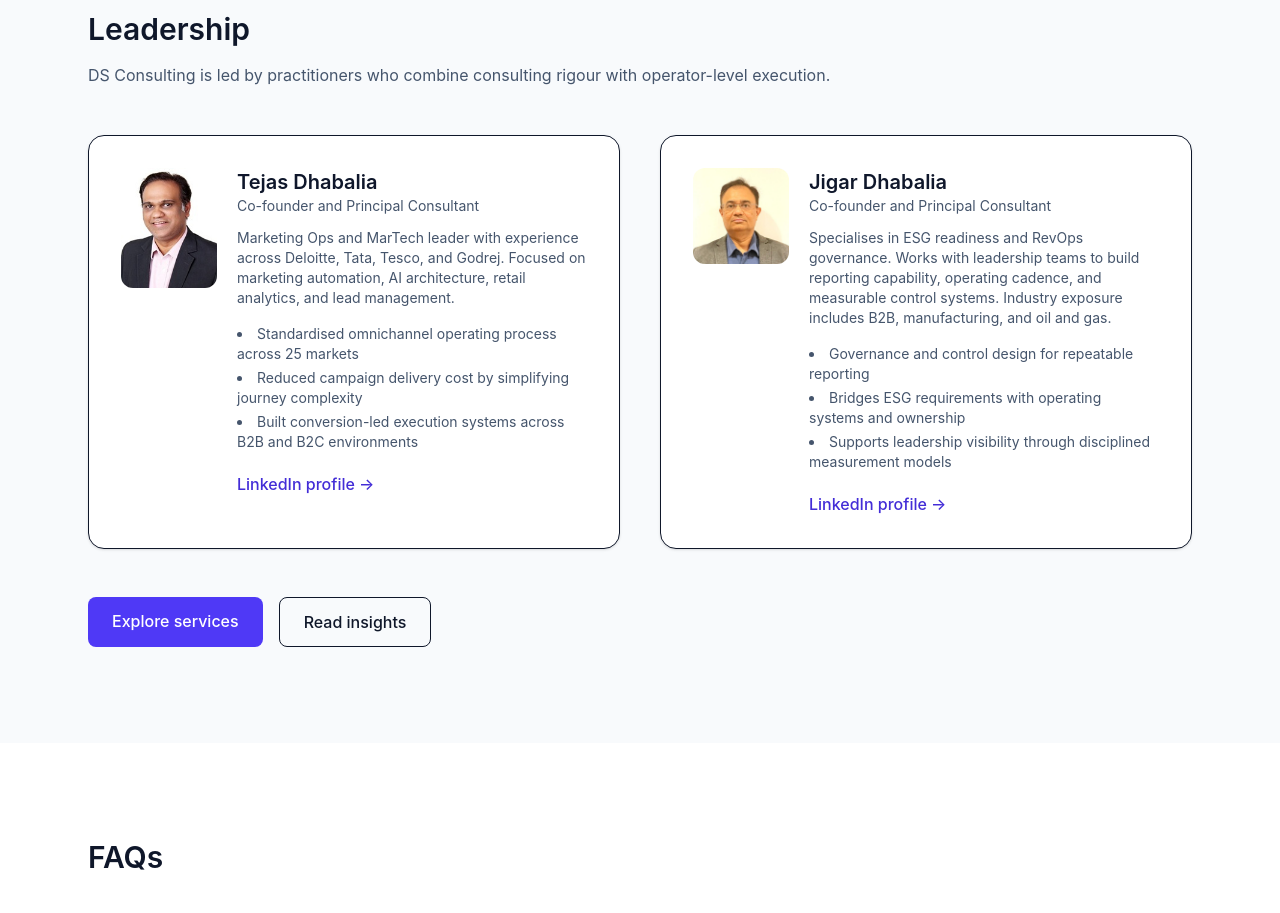
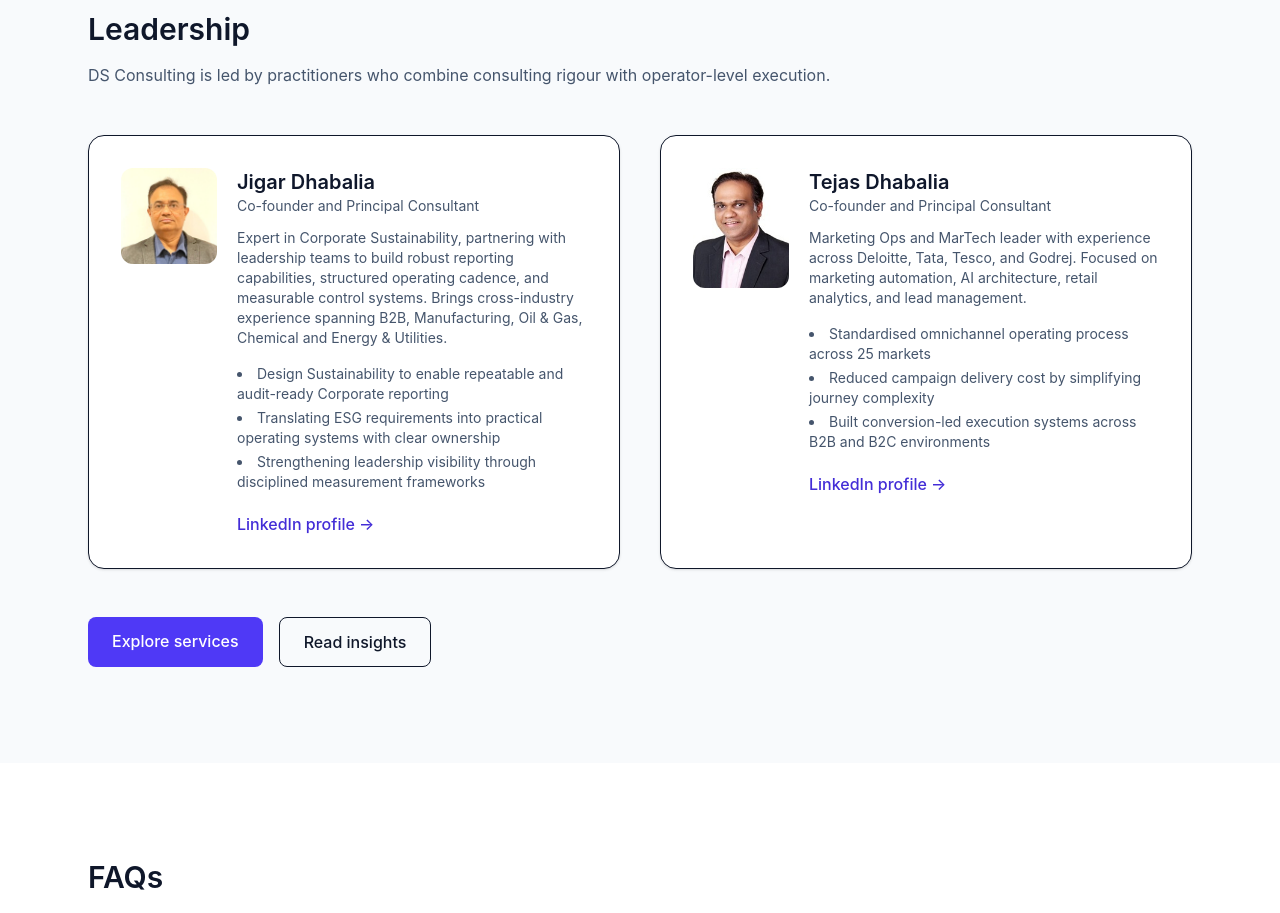
Before and after one commit to tejasdhabalia/esg-consult, a Next.js app: page /about in a window 1280 px wide. Shown: the part 2240-3153 px from the top of the page. Built offline with nearby package versions, Linux system fonts and the light colour scheme.

Commit message:
Update page.tsx

```diff
--- a/src/app/about/page.tsx
+++ b/src/app/about/page.tsx
@@ -204,7 +204,43 @@ export default function AboutPage() {
           </p>
 
           <div className="grid md:grid-cols-2 gap-10 mt-12">
-            {/* Tejas */}
+            {/* Jigar */}
+            <div className="bg-white border rounded-2xl p-8 shadow-sm">
+              <div className="flex items-start gap-5">
+                <Image
+                  src="/team/jigar.jpg"
+                  alt="Jigar Dhabalia"
+                  width={96}
+                  height={96}
+                  className="rounded-xl object-cover"
+                />
+                <div className="flex-1">
+                  <div className="text-xl font-semibold text-slate-900">Jigar Dhabalia</div>
+                  <div className="text-sm text-slate-600">Co-founder and Principal Consultant</div>
+                  <div className="mt-3 text-sm text-slate-600">
+                    Expert in Corporate Sustainability, partnering with leadership teams to build robust reporting capabilities, structured operating cadence, and measurable control systems. Brings cross-industry experience spanning B2B, Manufacturing, Oil & Gas, Chemical and Energy & Utilities.
+                  </div>
+
+                  <ul className="mt-4 text-sm text-slate-600 list-disc list-inside space-y-1">
+                    <li>Design Sustainability to enable repeatable and audit-ready Corporate reporting</li>
+                    <li>Translating ESG requirements into practical operating systems with clear ownership</li>
+                    <li>Strengthening leadership visibility through disciplined measurement frameworks</li>
+                  </ul>
+
+                  <div className="mt-5">
+                    <a
+                      href={site.linkedin.jigar}
+                      target="_blank"
+                      rel="noopener noreferrer"
+                      className="inline-flex items-center gap-2 text-indigo-700 font-medium"
+                    >
+                      LinkedIn profile →
+                    </a>
+                  </div>
+                </div>
+              </div>
+            </div>
+			{/* Tejas */}
             <div className="bg-white border rounded-2xl p-8 shadow-sm">
               <div className="flex items-start gap-5">
                 <Image
@@ -231,45 +267,6 @@ export default function AboutPage() {
                   <div className="mt-5">
                     <a
                       href={site.linkedin.tejas}
-                      target="_blank"
-                      rel="noopener noreferrer"
-                      className="inline-flex items-center gap-2 text-indigo-700 font-medium"
-                    >
-                      LinkedIn profile →
-                    </a>
-                  </div>
-                </div>
-              </div>
-            </div>
-
-            {/* Jigar */}
-            <div className="bg-white border rounded-2xl p-8 shadow-sm">
-              <div className="flex items-start gap-5">
-                <Image
-                  src="/team/jigar.jpg"
-                  alt="Jigar Dhabalia"
-                  width={96}
-                  height={96}
-                  className="rounded-xl object-cover"
-                />
-                <div className="flex-1">
-                  <div className="text-xl font-semibold text-slate-900">Jigar Dhabalia</div>
-                  <div className="text-sm text-slate-600">Co-founder and Principal Consultant</div>
-                  <div className="mt-3 text-sm text-slate-600">
-                    Specialises in ESG readiness and RevOps governance. Works with leadership teams to build reporting capability,
-                    operating cadence, and measurable control systems.
-                    Industry exposure includes B2B, manufacturing, and oil and gas.
-                  </div>
-
-                  <ul className="mt-4 text-sm text-slate-600 list-disc list-inside space-y-1">
-                    <li>Governance and control design for repeatable reporting</li>
-                    <li>Bridges ESG requirements with operating systems and ownership</li>
-                    <li>Supports leadership visibility through disciplined measurement models</li>
-                  </ul>
-
-                  <div className="mt-5">
-                    <a
-                      href={site.linkedin.jigar}
                       target="_blank"
                       rel="noopener noreferrer"
                       className="inline-flex items-center gap-2 text-indigo-700 font-medium"
```
